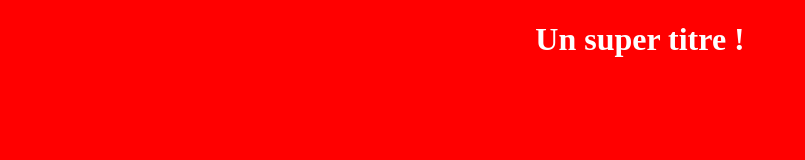
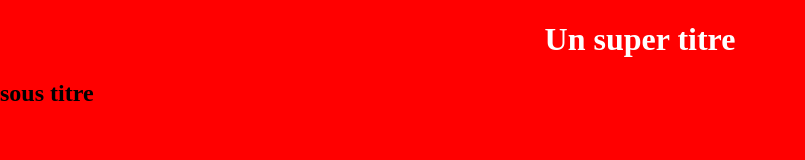
Before and after one commit to MelodieRatovo/OpenclassroomProject, a plain HTML site: page index.html in a window 1280 px wide. Shown: the whole page, without its empty margins (0-805 px from the left). Drawn offline with Linux system fonts and the light colour scheme.

Commit message:
Modification 1

```diff
--- a/index.html
+++ b/index.html
@@ -5,6 +5,7 @@
  <link rel="stylesheet" type="text/css" href="styles.css">
 </head>
 <body>
- <h1>Un super titre !</h1>
+ <h1>Un super titre </h1>
+ <h2>sous titre</h2>
 </body>
 </html>
```
